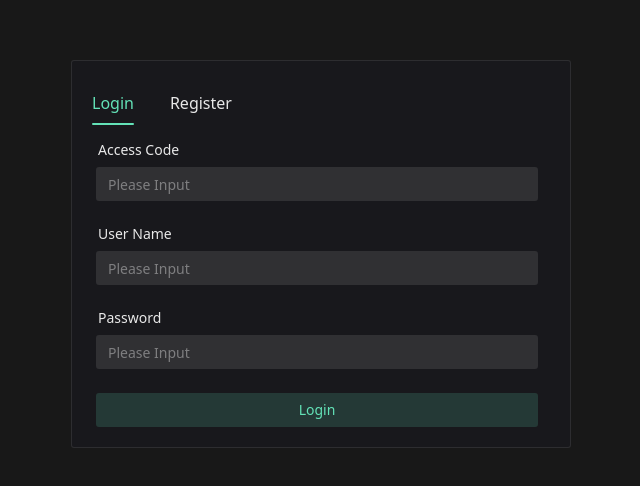
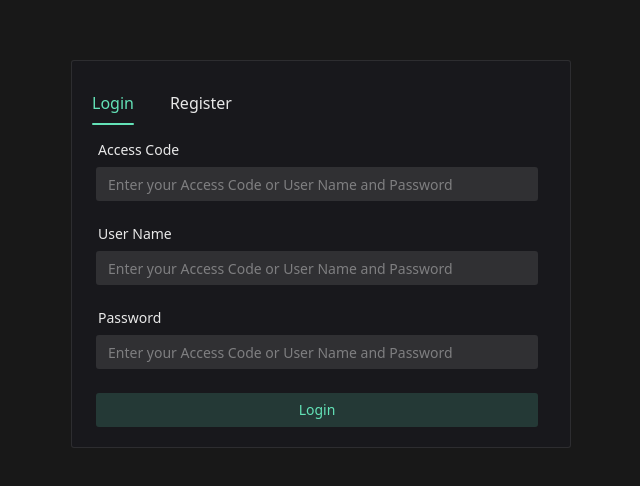
Before and after one commit to JohnnyLui0405/HKCC-Database-Web, a Vue app in the folder Vue/: page / in a window 1280 px wide. Shown: the part 146-632 px from the top of the page, without its empty margins (319-959 px from the left). Built offline with nearby package versions, Linux system fonts and the light colour scheme.

Commit message:
Update SignIn.vue

```diff
--- a/Vue/src/views/SignIn.vue
+++ b/Vue/src/views/SignIn.vue
@@ -12,14 +12,14 @@
       <n-tab-pane name="signin" tab="Login">
         <n-form ref="formRef" :model="formValue" :rules="rules">
           <n-form-item-row path="user.accessCode" label="Access Code">
-            <n-input :disabled="!formValue.user.userName == '' || !formValue.user.password == ''" v-model:value="formValue.user.accessCode" placeholder="Please Input"/>
+            <n-input :disabled="!formValue.user.userName == '' || !formValue.user.password == ''" v-model:value="formValue.user.accessCode" placeholder="Enter your Access Code or User Name and Password"/>
           </n-form-item-row>
           <!-- create a horizontal line with OR in middle -->
           <n-form-item-row path="user.userName" label="User Name">
-            <n-input :disabled="!formValue.user.accessCode == ''" v-model:value="formValue.user.userName" placeholder="Please Input"/>
+            <n-input :disabled="!formValue.user.accessCode == ''" v-model:value="formValue.user.userName" placeholder="Enter your Access Code or User Name and Password"/>
           </n-form-item-row>
           <n-form-item-row path="user.password" label="Password">
-            <n-input type="password" :disabled="!formValue.user.accessCode  == ''" v-model:value="formValue.user.password" placeholder="Please Input"/>
+            <n-input type="password" :disabled="!formValue.user.accessCode  == ''" v-model:value="formValue.user.password" placeholder="Enter your Access Code or User Name and Password"/>
           </n-form-item-row>
         </n-form>
         <n-button @click=handleValidateClick type="primary" block secondary strong>
@@ -32,7 +32,7 @@
             <n-input v-model:value="registerValue.user.userName" placeholder="Enter your user name"/>
           </n-form-item-row>
           <n-form-item-row path="user.password" label="Password">
-            <n-input type="password" v-model:value="registerValue.user.password" placeholder="Enter your password"/>
+            <n-input min type="password" v-model:value="registerValue.user.password" placeholder="Enter your password"/>
           </n-form-item-row>
           <n-form-item-row first ref="rPasswordFormItemRef" path="user.rePassword" label="Re-Password">
             <n-input type="password" :disabled="!registerValue.user.password" v-model:value="registerValue.user.rePassword" placeholder="Enter your password again"/>
@@ -129,8 +129,9 @@ const registerRules = ref({
           },
           password: {
             required: true,
-            message: "Please enter you password",
-            trigger: ["input", "blur"]
+            message: "Please enter you password include at least 8 characters",
+            trigger: ["input", "blur"],
+            min: 8,
           },
           rePassword: [
             {
@@ -141,7 +142,7 @@ const registerRules = ref({
             {
               validator: validatePasswordSame,
               message: "Password is not same as re-entered password!",
-              trigger: ["blur","input"]
+              trigger: "blur"
             },
             {
             validator: validatePasswordStartWith,
```
